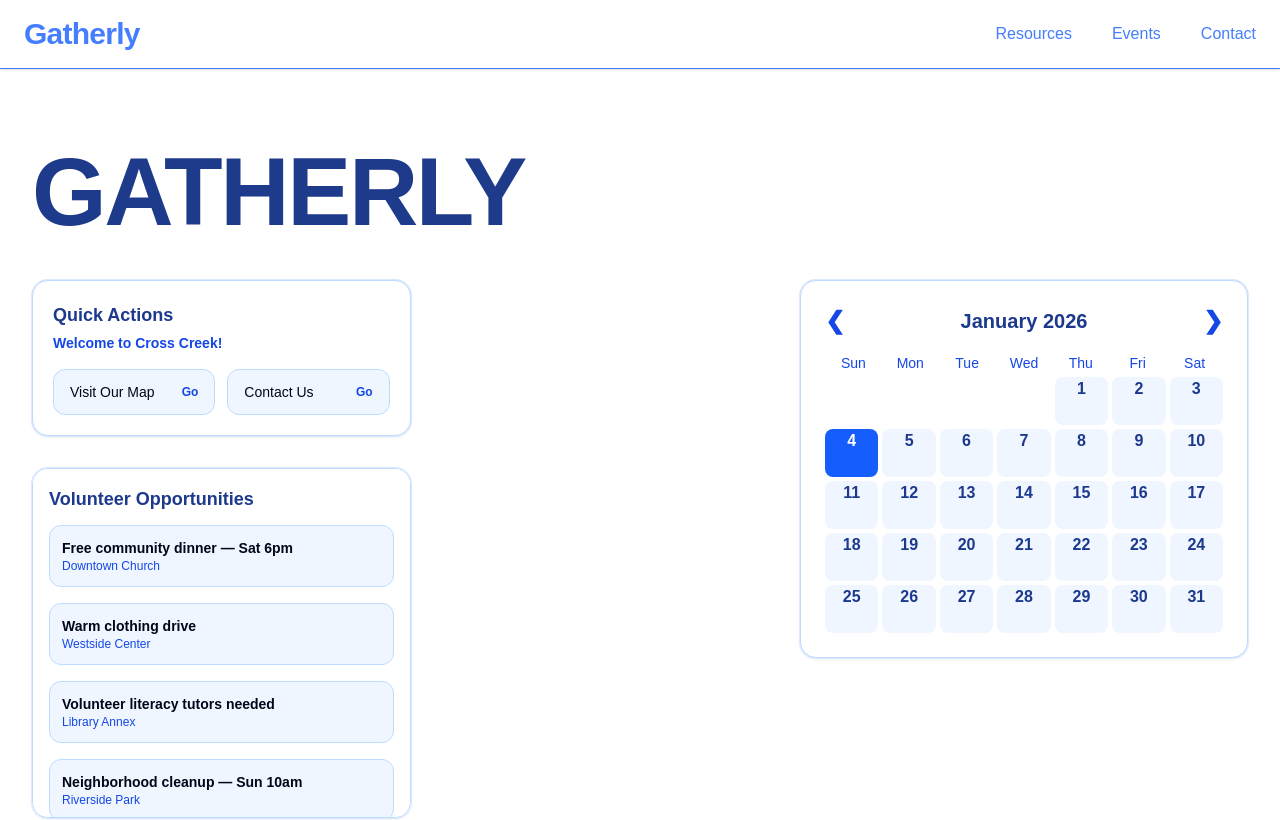
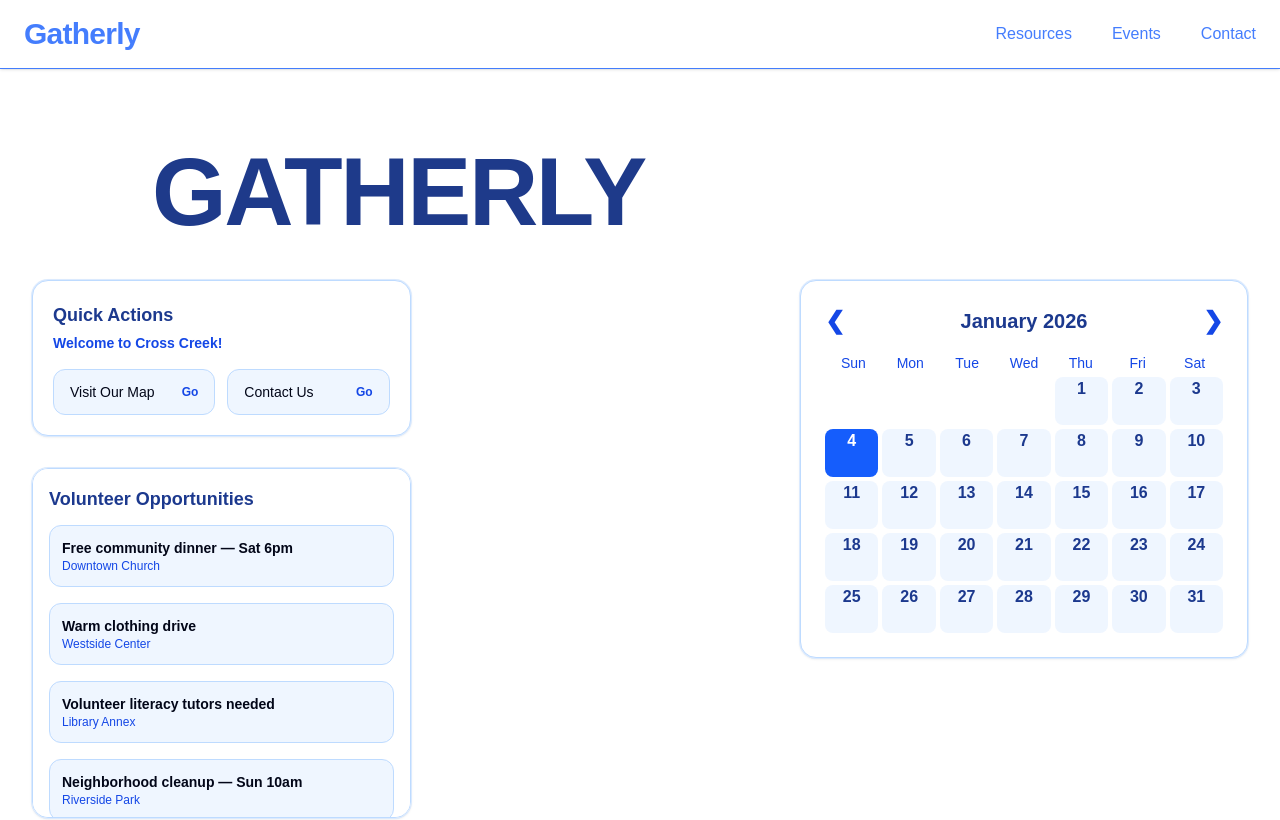
Before and after one commit to TSA-Group/tsa_group_starter, a Next.js app: page / in a window 1280 px wide. Shown: the top 820 px of the page. Built offline with nearby package versions, Linux system fonts and the light colour scheme.

Commit message:
Update page.tsx

```diff
--- a/app/page.tsx
+++ b/app/page.tsx
@@ -193,7 +193,7 @@ export default function Home() {
           layout
           variants={cardPop}
           animate={{
-            x: [0, -20, 0],
+            x: [120, 100, 120],
             y: [0, -6, 0],
             transition: { duration: 2.5, ease: "easeInOut" },
           }}
```
